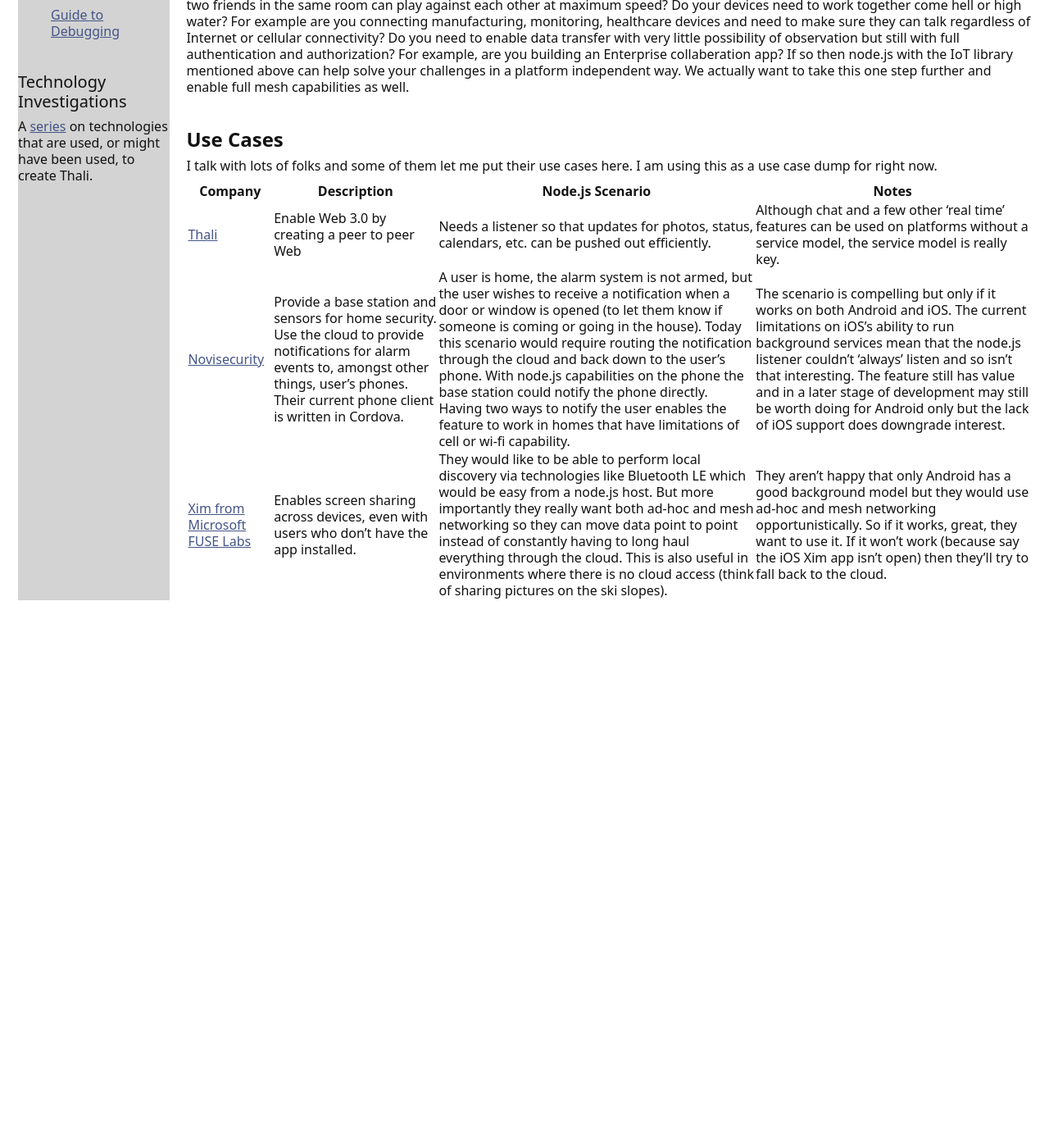
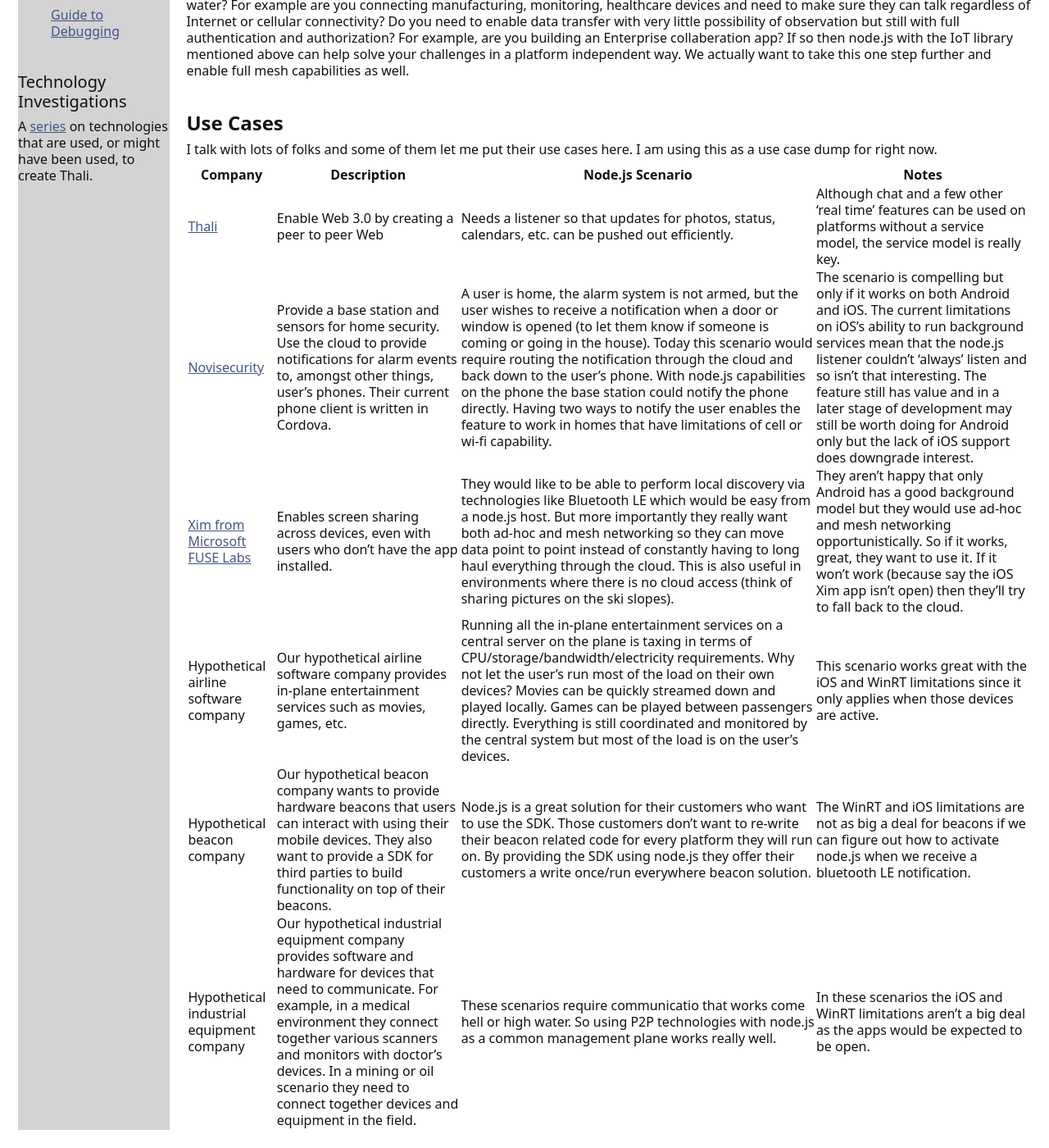
Before and after one commit to thaliproject/thali, a Jekyll site: the page built from nodeondevices.md, in a window 1280 px wide and 1400 px high, scrolled down 734 px. Shown: the whole window at 82% size. Built offline with Jekyll 4.4.1, drawn with Linux system fonts in a browser that asks for light colours; Markdown is read by kramdown in place of the engine named in the settings; before the commit the page ends 1488 px from its top, so only the background shows below that; some of the changed text lies outside the part shown.

Commit message:
Update nodeondevices.md

```diff
--- a/nodeondevices.md
+++ b/nodeondevices.md
@@ -4,7 +4,7 @@
 ---
 
 # Scenarios for Node.js on Android, iOS and WinRT
-I have a number of ideas ranging from [packaged apps](http://www.goland.org/html6packagedapps/) to running Thali on Node.js that require Node.js to be available on Android, iOS and WinRT. The purpose of this page is to capture scenarios that other people have for wanting node.js on Android, iOS and WinRT. Below I capture some archtypal scenarios. But what I personally need are specific customers (open source, government, companies, etc.) and their specific requirements that result in them needing Node.js on Android, iOS and WinRT.
+I believe that node.js should run on Android, iOS and WinRT. I then want to wrap node.js on those platforms in Cordova to make it easy to program and package. See my [packaged apps](http://www.goland.org/html6packagedapps/) for details. This article gives my motivations for why I think this is interesting beyond just the Thali project.
 
 ## Internet Of Things (IoT)
 So you want to write an app that runs on mobile platforms and can interact with IoT. Great, because Node.js is an awesome way to handle the asynchronous nature of IoT messaging in a completely portable way. Our thinking is to build a node.js library that abstracts the details of the IoT transport, e.g. bluetooth, bluetooth LE, wi-fi, wi-fi direct, nfc, sonic, alljoyn, mDNS, SSDP, etc. The library will handle discovery, announcements, connection handling, etc. regardless of the device's underlying capability. And yes, of course we can integrate in the mobile platform's native cloud notification capabilities as well! This is a great solution for everything from beacons (both interacting with and being one) to making the mobile device into a hub to device control scenarios like alljoyn.
@@ -12,7 +12,7 @@
 ## Local Cloud
 Does your app depend on the cloud? Do you want it to run even if there is no good Internet connection? Heck, do you just want your app to have better performance? How about lowering costs by letting the user pay for the electricity and bandwidth of providing the service? If any of this applies to you, have you considered moving some of your cloud logic down to the device? By hosting your logic on the device you can respond to requests faster and work when offline. It's amazing how many cloud services can be run on a user's device if you cache user relevant data on the device. Node.js makes this particularly easy because you can standardize your logic in Node.js and then run the same code both on the device and in the cloud. Throw in PouchDB and you even have an off-the-shelf standard solution for synching data to/from the device and the cloud.
 
-## Super low latency, Super high availability, Super high security
+## Low latency, high availability and security
 Does your device need a super low latency connection to other devices in the area? For example, are you enabling multi-user games so two friends in the same room can play against each other at maximum speed? Do your devices need to work together come hell or high water? For example are you connecting manufacturing, monitoring, healthcare devices and need to make sure they can talk regardless of Internet or cellular connectivity? Do you need to enable data transfer with very little possibility of observation but still with full authentication and authorization? For example, are you building an Enterprise collaberation app? If so then node.js with the IoT library mentioned above can help solve your challenges in a platform independent way. We actually want to take this one step further and enable full mesh capabilities as well.
 
 # Use Cases
@@ -23,3 +23,6 @@
 [Thali](http://www.thaliproject.org) | Enable Web 3.0 by creating a peer to peer Web | Needs a listener so that updates for photos, status, calendars, etc. can be pushed out efficiently. | Although chat and a few other 'real time' features can be used on platforms without a service model, the service model is really key.
 [Novisecurity](http://www.novisecurity.com/#home) | Provide a base station and sensors for home security. Use the cloud to provide notifications for alarm events to, amongst other things, user’s phones. Their current phone client is written in Cordova. | A user is home, the alarm system is not armed, but the user wishes to receive a notification when a door or window is opened (to let them know if someone is coming or going in the house). Today this scenario would require routing the notification through the cloud and back down to the user’s phone. With node.js capabilities on the phone the base station could notify the phone directly. Having two ways to notify the user enables the feature to work in homes that have limitations of cell or wi-fi capability. | The scenario is compelling but only if it works on both Android and iOS. The current limitations on iOS’s ability to run background services mean that the node.js listener couldn’t ‘always’ listen and so isn’t that interesting. The feature still has value and in a later stage of development may still be worth doing for Android only but the lack of iOS support does downgrade interest.
 [Xim from Microsoft FUSE Labs](http://www.getxim.com/) | Enables screen sharing across devices, even with users who don’t have the app installed. | They would like to be able to perform local discovery via technologies like Bluetooth LE which would be easy from a node.js host. But more importantly they really want both ad-hoc and mesh networking so they can move data point to point instead of constantly having to long haul everything through the cloud. This is also useful in environments where there is no cloud access (think of sharing pictures on the ski slopes). | They aren’t happy that only Android has a good background model but they would use ad-hoc and mesh networking opportunistically. So if it works, great, they want to use it. If it won’t work (because say the iOS Xim app isn’t open) then they’ll try to fall back to the cloud.
+Hypothetical airline software company | Our hypothetical airline software company provides in-plane entertainment services such as movies, games, etc. | Running all the in-plane entertainment services on a central server on the plane is taxing in terms of CPU/storage/bandwidth/electricity requirements. Why not let the user's run most of the load on their own devices? Movies can be quickly streamed down and played locally. Games can be played between passengers directly. Everything is still coordinated and monitored by the central system but most of the load is on the user's devices. | This scenario works great with the iOS and WinRT limitations since it only applies when those devices are active.
+Hypothetical beacon company | Our hypothetical beacon company wants to provide hardware beacons that users can interact with using their mobile devices. They also want to provide a SDK for third parties to build functionality on top of their beacons. | Node.js is a great solution for their customers who want to use the SDK. Those customers don't want to re-write their beacon related code for every platform they will run on. By providing the SDK using node.js they offer their customers a write once/run everywhere beacon solution. | The WinRT and iOS limitations are not as big a deal for beacons if we can figure out how to activate node.js when we receive a bluetooth LE notification.
+Hypothetical industrial equipment company | Our hypothetical industrial equipment company provides software and hardware for devices that need to communicate. For example, in a medical environment they connect together various scanners and monitors with doctor's devices. In a mining or oil scenario they need to connect together devices and equipment in the field. | These scenarios require communicatio that works come hell or high water. So using P2P technologies with node.js as a common management plane works really well. | In these scenarios the iOS and WinRT limitations aren't a big deal as the apps would be expected to be open.
```
